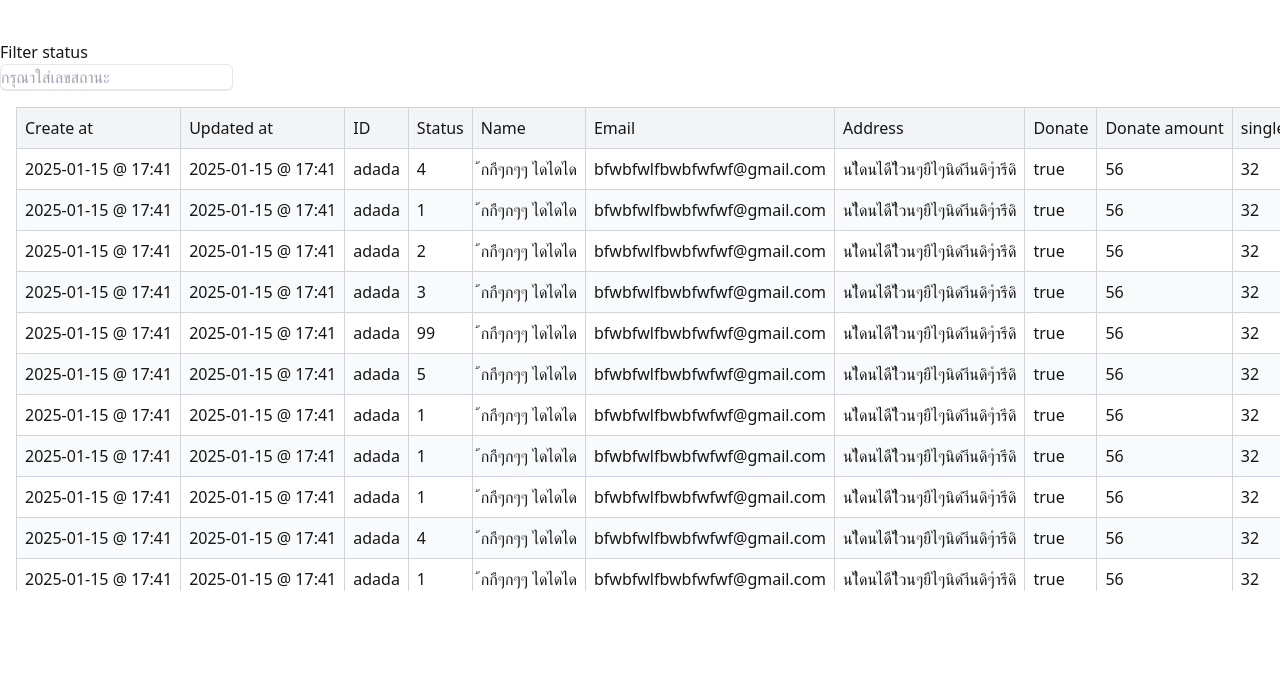
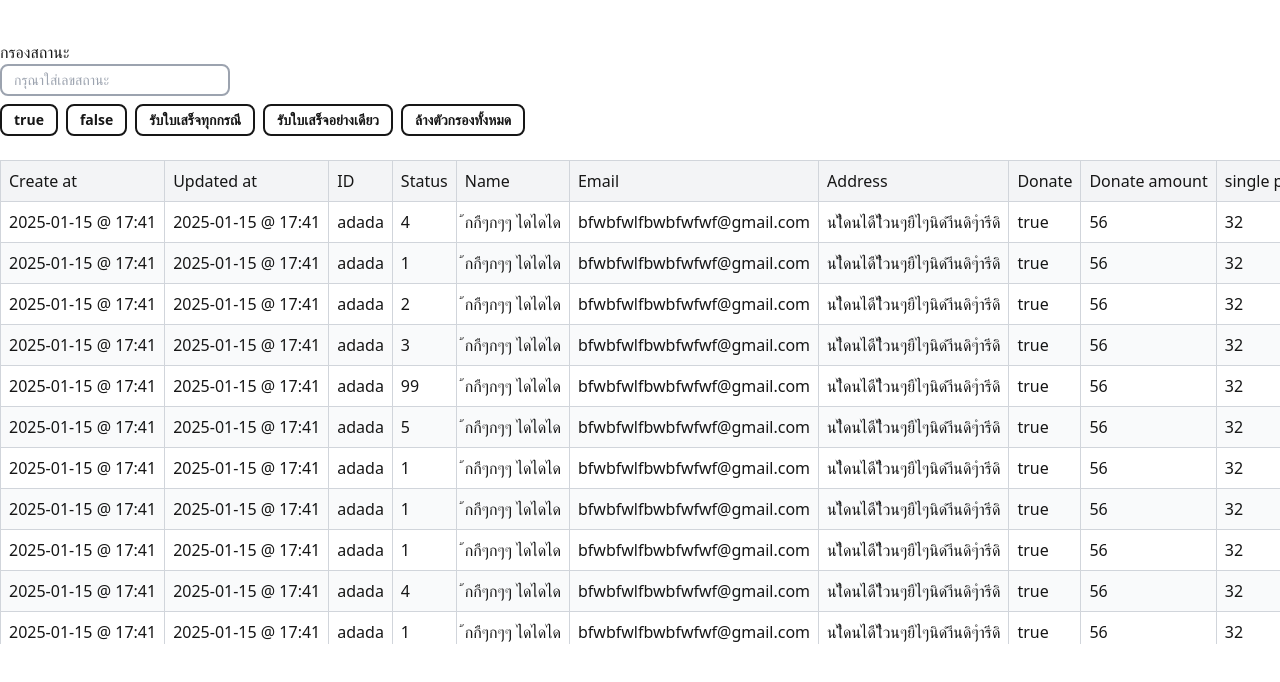
Before and after one commit to melonsugar01234/mdcu-anandaydonation, a Next.js app: page /testAdmin/payment in a window 1280 px wide. Shown: the top 682 px of the page. Built offline with nearby package versions, Linux system fonts and the light colour scheme.

Commit message:
fix: filter status

```diff
--- a/src/app/testAdmin/page.tsx
+++ b/src/app/testAdmin/page.tsx
@@ -55,8 +55,8 @@ export default function testAdmin() {
               </tbody>
             </table>
           </div>
-          {/* <Table/> */}
-          <DemoPage/>
+          <Table/>
+          {/* <DemoPage/> */}
           <div>
             <div className="my-5">
               จำนวนคนบริจาคทั้งหมด : 518 <br />
--- a/src/app/testAdmin/payment/data-table.tsx
+++ b/src/app/testAdmin/payment/data-table.tsx
@@ -51,16 +51,115 @@ export function DataTable<TData, TValue>({
   });
   return (
     <>
-      Filter status<br/>
+      <fieldset className="fieldset">
+        <legend className="fieldset-legend">กรองสถานะ</legend>
         <input
           placeholder="กรุณาใส่เลขสถานะ"
           value={(table.getColumn("status")?.getFilterValue() as string) ?? ""}
           onChange={(event) =>
             table.getColumn("status")?.setFilterValue(event.target.value)
           }
-        className="max-w-sm border border-b-2 rounded-md"
+          className="input input-neutral input-sm border-2 border-gray-400"
         />
-      <div className="p-4 max-h-[500px] overflow-auto">
+      </fieldset>
+      <div className="flex space-x-2 py-2">
+        {/* สำรอง ใช้ดูคนรับ ไม่รับใบเสร็จ แบบไม่พิไจารณาเงื่อนไขอื่น */}
+        {["true", "false"].map((status) => (
+          <button
+            key={status}
+            onClick={() => {
+              const value = status === "true" ? true : false;
+              table.getColumn("receipt")?.setFilterValue(value);
+            }}
+            className={`btn btn-sm border-2 ${
+              table.getColumn("receipt")?.getFilterValue() ===
+              (status === "true")
+                ? "btn-neutral"
+                : "btn-outline"
+            }`}
+          >
+            {status}
+          </button>
+        ))}
+        {/* รวมรับใบเสร็จทุกกรณี */}
+        <button
+          onClick={() => {
+            table.getColumn("receipt")?.setFilterValue(true);
+          }}
+          className={`btn btn-sm border-2 ${
+            table.getColumn("receipt")?.getFilterValue()
+              ? "btn-neutral"
+              : "btn-outline"
+          }`}
+        >
+          รับใบเสร็จทุกกรณี
+        </button>
+        {/* รับใบเสร็จ ไม่รับเสื้อไม่รับเข็ม */}
+        <button
+          onClick={() => {
+            const receiptColumn = table.getColumn("receipt");
+            const shirtColumn = table.getColumn("buyShirt");
+            const singlePinColumn = table.getColumn("singlePinAmount");
+            const pinSetColumn = table.getColumn("pinSetAmount");
+
+            if (
+              receiptColumn &&
+              shirtColumn &&
+              singlePinColumn &&
+              pinSetColumn
+            ) {
+              receiptColumn.setFilterValue(true); // กรอง receipt
+              shirtColumn.setFilterValue(false); // ไม่ซื้อเสื้อ
+              singlePinColumn.setFilterValue(
+                (value: number) => value <= 0
+              ); // pin 0
+              pinSetColumn.setFilterValue(
+                (value: number) => value <=0
+              ); // set pin 0
+            }
+          }}
+          className={`btn btn-sm border-2 ${
+            table.getColumn("receipt")?.getFilterValue() === true &&
+            table.getColumn("buyShirt")?.getFilterValue() === false &&
+            typeof table.getColumn("singlePinAmount")?.getFilterValue() ===
+              "function" &&
+            (
+              table.getColumn("singlePinAmount")?.getFilterValue() as (
+                value: number
+              ) => boolean
+            )(3) &&
+            typeof table.getColumn("pinSetAmount")?.getFilterValue() ===
+              "function" &&
+            (
+              table.getColumn("pinSetAmount")?.getFilterValue() as (
+                value: number
+              ) => boolean
+            )(3)
+              ? "btn-neutral"
+              : "btn-outline"
+          }`}
+        >
+          รับใบเสร็จอย่างเดียว
+        </button>
+        <button
+          onClick={() => {
+            const columnsToClear = [
+              "receipt",
+              "buyShirt",
+              "singlePinAmount",
+              "pinSetAmount",
+            ]; // ระบุชื่อคอลัมน์ที่ต้องการล้าง
+            columnsToClear.forEach((col) => {
+              table.getColumn(col)?.setFilterValue(null);
+            });
+          }}
+          className="btn btn-sm btn-outline border-2"
+        >
+          ล้างตัวกรองทั้งหมด
+        </button>
+      </div>
+
+      <div className="py-4 max-h-[500px] overflow-auto">
         <table className="whitespace-nowrap min-w-full border-collapse border border-gray-300">
           <thead className="bg-gray-100">
             {table.getHeaderGroups().map((headerGroup) => (
--- a/src/app/testAdmin/tableTest/page.tsx
+++ b/src/app/testAdmin/tableTest/page.tsx
@@ -1,10 +1,16 @@
 "use client";
 import React from "react";
 import {
+  ColumnDef,
+  ColumnFiltersState,
+  SortingState,
+  VisibilityState,
+  flexRender,
+  getCoreRowModel,
+  getFilteredRowModel,
+  // getPaginationRowModel,
+  getSortedRowModel,
   useReactTable,
-  getCoreRowModel,
-  flexRender,
-  ColumnDef,
 } from "@tanstack/react-table";
 
 type Person = {
@@ -38,7 +44,7 @@ const data: Person[] = [
     created_at: "2025-01-15 @ 17:41",
     updated_at: "2025-01-15 @ 17:41",
     id: "adada",
-    status: "1",
+    status: "99",
     name: "้กกืๆกๆๆ ไดไดได",
     telephone: "0875774688",
     email: "bfwbfwlfbwbfwfwf@gmail.com",
@@ -88,7 +94,7 @@ const data: Person[] = [
     created_at: "2025-01-15 @ 17:41",
     updated_at: "2025-01-15 @ 17:41",
     id: "adada",
-    status: "1",
+    status: "4",
     name: "้กกืๆกๆๆ ไดไดได",
     telephone: "0875774688",
     email: "bfwbfwlfbwbfwfwf@gmail.com",
@@ -113,7 +119,7 @@ const data: Person[] = [
     created_at: "2025-01-15 @ 17:41",
     updated_at: "2025-01-15 @ 17:41",
     id: "adada",
-    status: "1",
+    status: "3",
     name: "้กกืๆกๆๆ ไดไดได",
     telephone: "0875774688",
     email: "bfwbfwlfbwbfwfwf@gmail.com",
@@ -138,7 +144,7 @@ const data: Person[] = [
     created_at: "2025-01-15 @ 17:41",
     updated_at: "2025-01-15 @ 17:41",
     id: "adada",
-    status: "1",
+    status: "2",
     name: "้กกืๆกๆๆ ไดไดได",
     telephone: "0875774688",
     email: "bfwbfwlfbwbfwfwf@gmail.com",
@@ -399,14 +405,44 @@ const columns: ColumnDef<Person>[] = [
 ];
 
 const Table: React.FC = () => {
+  const [sorting, setSorting] = React.useState<SortingState>([]);
+  const [columnFilters, setColumnFilters] = React.useState<ColumnFiltersState>(
+    []
+  );
+  const [columnVisibility, setColumnVisibility] =
+    React.useState<VisibilityState>({});
+  const [rowSelection, setRowSelection] = React.useState({});
   const table = useReactTable({
     data,
     columns,
     getCoreRowModel: getCoreRowModel(),
+    onSortingChange: setSorting,
+    getSortedRowModel: getSortedRowModel(),
+    onColumnFiltersChange: setColumnFilters,
+    getFilteredRowModel: getFilteredRowModel(),
+    onColumnVisibilityChange: setColumnVisibility,
+    onRowSelectionChange: setRowSelection,
+    state: {
+      sorting,
+      columnFilters,
+      columnVisibility,
+      rowSelection,
+    },
   });
 
   return (
     <>
+    <fieldset className="fieldset">
+        <legend className="fieldset-legend">กรองสถานะ</legend>
+        <input
+          placeholder="กรุณาใส่เลขสถานะ"
+          value={(table.getColumn("status")?.getFilterValue() as string) ?? ""}
+          onChange={(event) =>
+            table.getColumn("status")?.setFilterValue(event.target.value)
+          }
+          className="input input-neutral input-sm border-2 border-gray-400"
+        />
+      </fieldset>
       <div className="p-4 max-h-[500px] overflow-auto">
         <table className="whitespace-nowrap min-w-full border-collapse border border-gray-300">
           <thead className="bg-gray-100">
```
Lines whose indentation alone changed are shown as unchanged.
